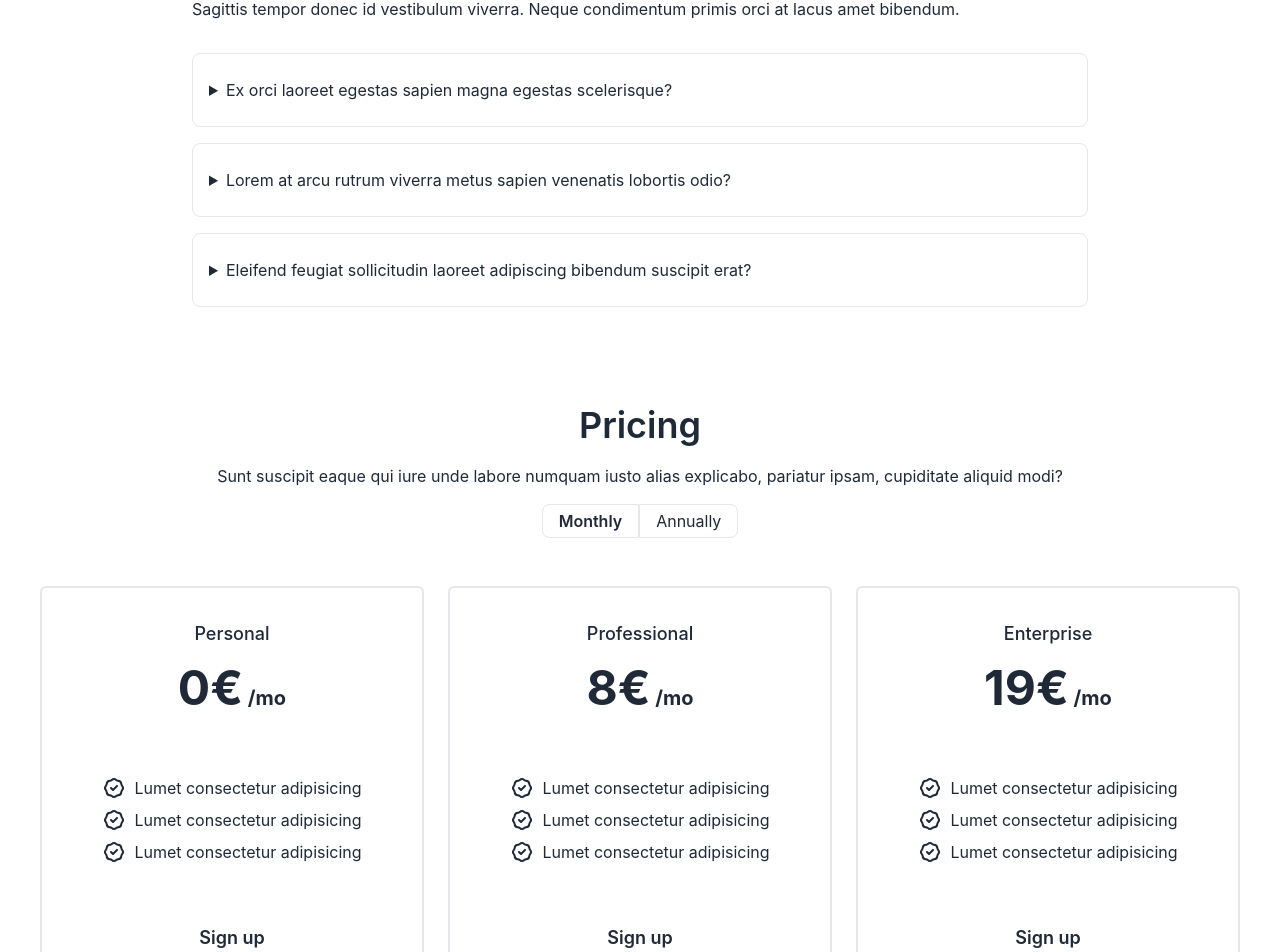
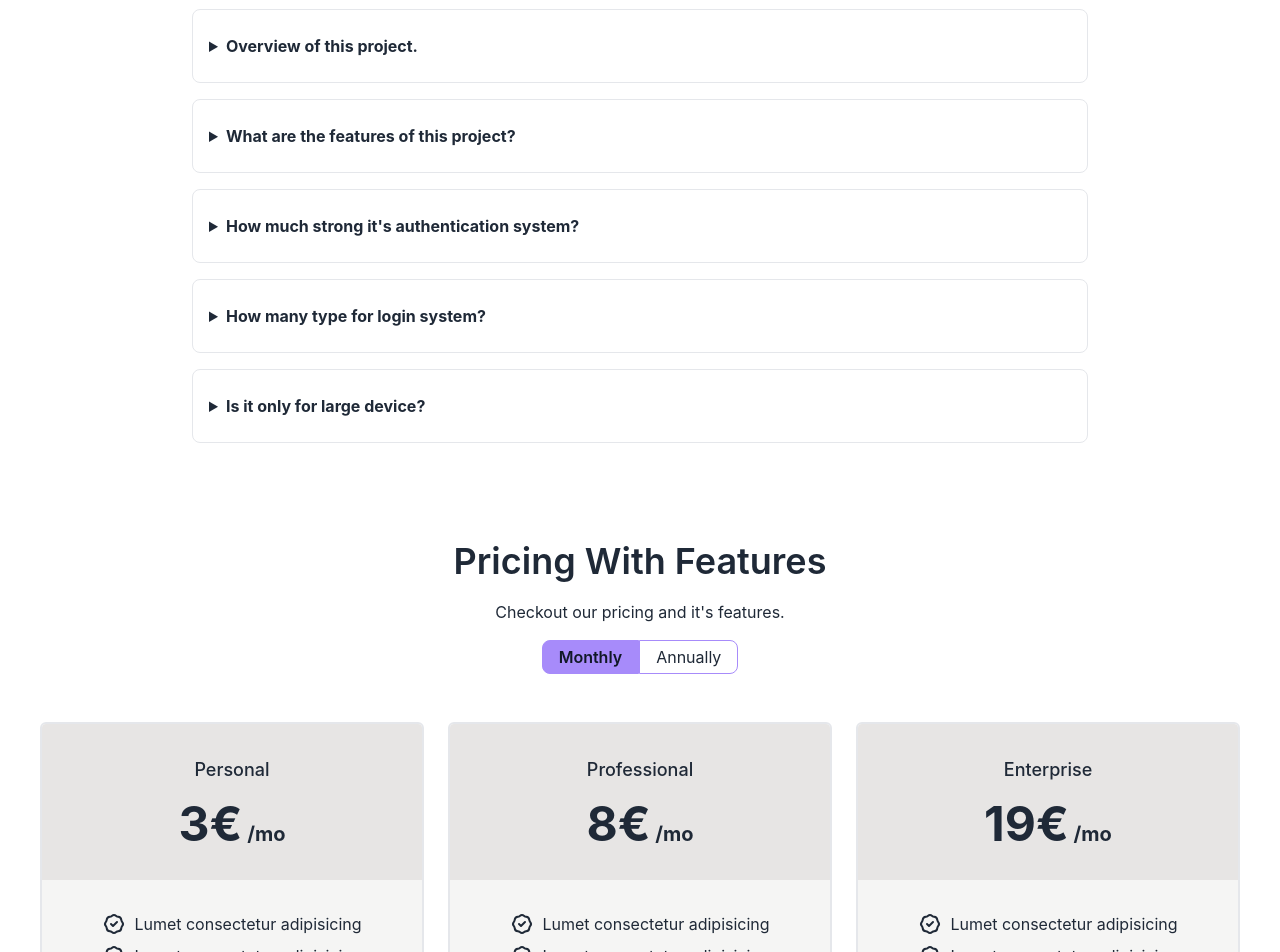
Before and after one commit to Masud-Ahmed35/secret-lab-client-side, a React (Create React App) app: page /faq in a window 1280 px wide. Shown: the part 171-1123 px from the top of the page. Built offline with nearby package versions, Linux system fonts and the light colour scheme; no server answers.

Commit message:
complete FAQ page

```diff
--- a/package.json
+++ b/package.json
@@ -14,6 +14,7 @@
     "react-icons": "^4.6.0",
     "react-router-dom": "^6.4.2",
     "react-scripts": "5.0.1",
+    "react-to-pdf": "^0.0.14",
     "web-vitals": "^2.1.4"
   },
   "scripts": {
--- a/src/contexts/AuthProvider/AuthProvider.js
+++ b/src/contexts/AuthProvider/AuthProvider.js
@@ -11,6 +11,7 @@ const auth = getAuth(app);
 const AuthProvider = ({ children }) => {
     const [user, setUser] = useState(null);
     const [loading, setLoading] = useState(true);
+    const [theme, setTheme] = useState('light-theme');
 
     const googleLogin = (provider) => {
         setLoading(true);
@@ -66,7 +67,9 @@ const AuthProvider = ({ children }) => {
         addNameAndPhoto,
         verifyEmail,
         resetPassword,
-        logOut
+        logOut,
+        setTheme,
+        theme
     };
     return (
         <AuthContext.Provider value={authInfo}>
--- a/src/pages/FAQ/FAQ.js
+++ b/src/pages/FAQ/FAQ.js
@@ -6,20 +6,28 @@ const FAQ = () => {
             {/* ----------------------FAQ Section--------------------- */}
             <section className="dark:bg-gray-800 dark:text-gray-100 lg:w-3/4 mx-auto">
                 <div className="container flex flex-col justify-center px-4 py-8 mx-auto md:p-8">
-                    <h2 className="text-2xl font-semibold sm:text-4xl">Frequently Asked Questions</h2>
-                    <p className="mt-4 mb-8 dark:text-gray-400">Sagittis tempor donec id vestibulum viverra. Neque condimentum primis orci at lacus amet bibendum.</p>
+                    <h2 className="text-2xl font-semibold sm:text-4xl mb-7">Frequently Asked Questions</h2>
+
                     <div className="space-y-4">
                         <details className="w-full border rounded-lg">
-                            <summary className="px-4 py-6 focus:outline-none focus-visible:ring-violet-400">Ex orci laoreet egestas sapien magna egestas scelerisque?</summary>
-                            <p className="px-4 py-6 pt-0 ml-4 -mt-4 dark:text-gray-400">Lectus iaculis orci metus vitae ligula dictum per. Nisl per nullam taciti at adipiscing est. </p>
+                            <summary className="px-4 py-6 text-md font-bold focus:outline-none focus-visible:ring-violet-400">Overview of this project.</summary>
+                            <p className="px-4 py-6 pt-0 ml-4 -mt-4 dark:text-gray-400">This is online based quality learning web application. Here, you can choose a course what you want, there are several courses about web programming. You can select a course to explore this and also it will be helpful for your future career in development section. There are also a premium part where you will get some extra feature.</p>
                         </details>
                         <details className="w-full border rounded-lg">
-                            <summary className="px-4 py-6 focus:outline-none focus-visible:ring-violet-400">Lorem at arcu rutrum viverra metus sapien venenatis lobortis odio?</summary>
-                            <p className="px-4 py-6 pt-0 ml-4 -mt-4 dark:text-gray-400">Tincidunt ut hac condimentum rhoncus phasellus nostra. Magna porttitor egestas tincidunt neque vehicula potenti. </p>
+                            <summary className="px-4 py-6 text-md font-bold focus:outline-none focus-visible:ring-violet-400">What are the features of this project?</summary>
+                            <p className="px-4 py-6 pt-0 ml-4 -mt-4 dark:text-gray-400">It is only for web development. You can visit a course for free. It is best for web developer. In premium access you will get some extra feature. Very low charge for premium access. You can edit and update your profile</p>
                         </details>
                         <details className="w-full border rounded-lg">
-                            <summary className="px-4 py-6 focus:outline-none focus-visible:ring-violet-400">Eleifend feugiat sollicitudin laoreet adipiscing bibendum suscipit erat?</summary>
-                            <p className="px-4 py-6 pt-0 ml-4 -mt-4 dark:text-gray-400">Justo libero tellus integer tincidunt justo semper consequat venenatis aliquet imperdiet. Ultricies urna proin fusce nulla pretium sodales vel magna et massa euismod vulputate sed. </p>
+                            <summary className="px-4 py-6 text-md font-bold focus:outline-none focus-visible:ring-violet-400">How much strong it's authentication system?</summary>
+                            <p className="px-4 py-6 pt-0 ml-4 -mt-4 dark:text-gray-400">Authentication system is pretty much good. For authentication we used firebase.</p>
+                        </details>
+                        <details className="w-full border rounded-lg">
+                            <summary className="px-4 py-6 text-md font-bold focus:outline-none focus-visible:ring-violet-400">How many type for login system?</summary>
+                            <p className="px-4 py-6 pt-0 ml-4 -mt-4 dark:text-gray-400">There are three types for login system. You can use your Google account or Your GitHub account. Besides, You can login with creating an account with an email and password.</p>
+                        </details>
+                        <details className="w-full border rounded-lg">
+                            <summary className="px-4 py-6 text-md font-bold focus:outline-none focus-visible:ring-violet-400">Is it only for large device?</summary>
+                            <p className="px-4 py-6 pt-0 ml-4 -mt-4 dark:text-gray-400">Nope, it is fully responsive, you can use it for laptop, desktop, tablet or mobile devise.</p>
                         </details>
                     </div>
                 </div>
@@ -29,22 +37,22 @@ const FAQ = () => {
             <section className="py-6 dark:bg-gray-800 dark:text-gray-100">
                 <div className="container p-4 mx-auto sm:p-10">
                     <div className="mb-12 space-y-4 text-center">
-                        <h1 className="text-4xl font-semibold leading-tight">Pricing</h1>
-                        <p className="px-4 sm:px-8 lg:px-24">Sunt suscipit eaque qui iure unde labore numquam iusto alias explicabo, pariatur ipsam, cupiditate aliquid modi?</p>
+                        <h1 className="text-4xl font-semibold leading-tight">Pricing With Features</h1>
+                        <p className="px-4 sm:px-8 lg:px-24">Checkout our pricing and it's features.</p>
                         <div>
-                            <button className="px-4 py-1 font-semibold border rounded-l-lg dark:bg-violet-400 dark:border-violet-400 dark:text-gray-900">Monthly</button>
-                            <button className="px-4 py-1 border rounded-r-lg dark:border-violet-400">Annually</button>
+                            <button className="px-4 py-1 font-semibold border rounded-l-lg bg-violet-400 border-violet-400 text-gray-900">Monthly</button>
+                            <button className="px-4 py-1 border rounded-r-lg border-violet-400">Annually</button>
                         </div>
                     </div>
                     <div className="grid max-w-md grid-cols-1 gap-6 mx-auto auto-rows-fr lg:grid-cols-3 lg:max-w-full">
                         <div className="flex flex-col overflow-hidden border-2 rounded-md dark:border-gray-700">
-                            <div className="flex flex-col items-center justify-center px-2 py-8 space-y-4 dark:bg-gray-800">
+                            <div className="flex flex-col items-center justify-center px-2 py-8 space-y-4 bg-stone-200">
                                 <p className="text-lg font-medium">Personal</p>
-                                <p className="text-5xl font-bold">0€
+                                <p className="text-5xl font-bold">3€
                                     <span className="text-xl dark:text-gray-400"> /mo</span>
                                 </p>
                             </div>
-                            <div className="flex flex-col items-center justify-center px-2 py-8 dark:bg-gray-900">
+                            <div className="flex flex-col items-center justify-center px-2 py-8 bg-stone-100">
                                 <ul className="self-stretch flex-1 space-y-2">
                                     <li className="flex justify-center space-x-2">
                                         <svg xmlns="http://www.w3.org/2000/svg" fill="none" viewBox="0 0 24 24" stroke="currentColor" className="w-6 h-6 dark:text-violet-400">
@@ -65,17 +73,17 @@ const FAQ = () => {
                                         <span>Lumet consectetur adipisicing</span>
                                     </li>
                                 </ul>
-                                <button className="px-8 py-3 mt-6 text-lg font-semibold rounded sm:mt-12 dark:bg-violet-400 dark:text-gray-900">Sign up</button>
+                                <button className="px-8 py-3 mt-6 text-lg font-semibold rounded sm:mt-12 bg-violet-400 text-gray-900">Subscribe Now</button>
                             </div>
                         </div>
                         <div className="flex flex-col overflow-hidden border-2 rounded-md dark:border-violet-400">
-                            <div className="flex flex-col items-center justify-center px-2 py-8 space-y-4 dark:bg-gray-800">
+                            <div className="flex flex-col items-center justify-center px-2 py-8 space-y-4 bg-stone-200">
                                 <p className="text-lg font-medium">Professional</p>
                                 <p className="text-5xl font-bold">8€
                                     <span className="text-xl dark:text-gray-400"> /mo</span>
                                 </p>
                             </div>
-                            <div className="flex flex-col items-center justify-center px-2 py-8 dark:bg-gray-900">
+                            <div className="flex flex-col items-center justify-center px-2 py-8 bg-stone-100">
                                 <ul className="self-stretch flex-1 space-y-2">
                                     <li className="flex justify-center space-x-2">
                                         <svg xmlns="http://www.w3.org/2000/svg" fill="none" viewBox="0 0 24 24" stroke="currentColor" className="w-6 h-6 dark:text-violet-400">
@@ -96,17 +104,17 @@ const FAQ = () => {
                                         <span>Lumet consectetur adipisicing</span>
                                     </li>
                                 </ul>
-                                <button className="px-8 py-3 mt-6 text-lg font-semibold rounded sm:mt-12 dark:bg-violet-400 dark:text-gray-900">Sign up</button>
+                                <button className="px-8 py-3 mt-6 text-lg font-semibold rounded sm:mt-12 bg-violet-400 text-gray-900">Subscribe Now</button>
                             </div>
                         </div>
                         <div className="flex flex-col overflow-hidden border-2 rounded-md dark:border-gray-700">
-                            <div className="flex flex-col items-center justify-center px-2 py-8 space-y-4 dark:bg-gray-800">
+                            <div className="flex flex-col items-center justify-center px-2 py-8 space-y-4 bg-stone-200">
                                 <p className="text-lg font-medium">Enterprise</p>
                                 <p className="text-5xl font-bold">19€
                                     <span className="text-xl dark:text-gray-400"> /mo</span>
                                 </p>
                             </div>
-                            <div className="flex flex-col items-center justify-center px-2 py-8 dark:bg-gray-900">
+                            <div className="flex flex-col items-center justify-center px-2 py-8 bg-stone-100">
                                 <ul className="self-stretch flex-1 space-y-2">
                                     <li className="flex justify-center space-x-2">
                                         <svg xmlns="http://www.w3.org/2000/svg" fill="none" viewBox="0 0 24 24" stroke="currentColor" className="w-6 h-6 dark:text-violet-400">
@@ -127,7 +135,7 @@ const FAQ = () => {
                                         <span>Lumet consectetur adipisicing</span>
                                     </li>
                                 </ul>
-                                <button className="px-8 py-3 mt-6 text-lg font-semibold rounded sm:mt-12 dark:bg-violet-400 dark:text-gray-900">Sign up</button>
+                                <button className="px-8 py-3 mt-6 text-lg font-semibold rounded sm:mt-12 bg-violet-400 text-gray-900">Subscribe Now</button>
                             </div>
                         </div>
                     </div>
```
Also changed, not shown: public/index.html (+1 -21 lines), src/App.js (+6 -1 lines), src/pages/CourseDetails/CourseDetails.js (+12 -5 lines), src/pages/Shared/Header/Header.css (+8 -0 lines), src/pages/Shared/Header/Header.js (+15 -3 lines), 1 other file (tests, documents, lock files or other folders).
